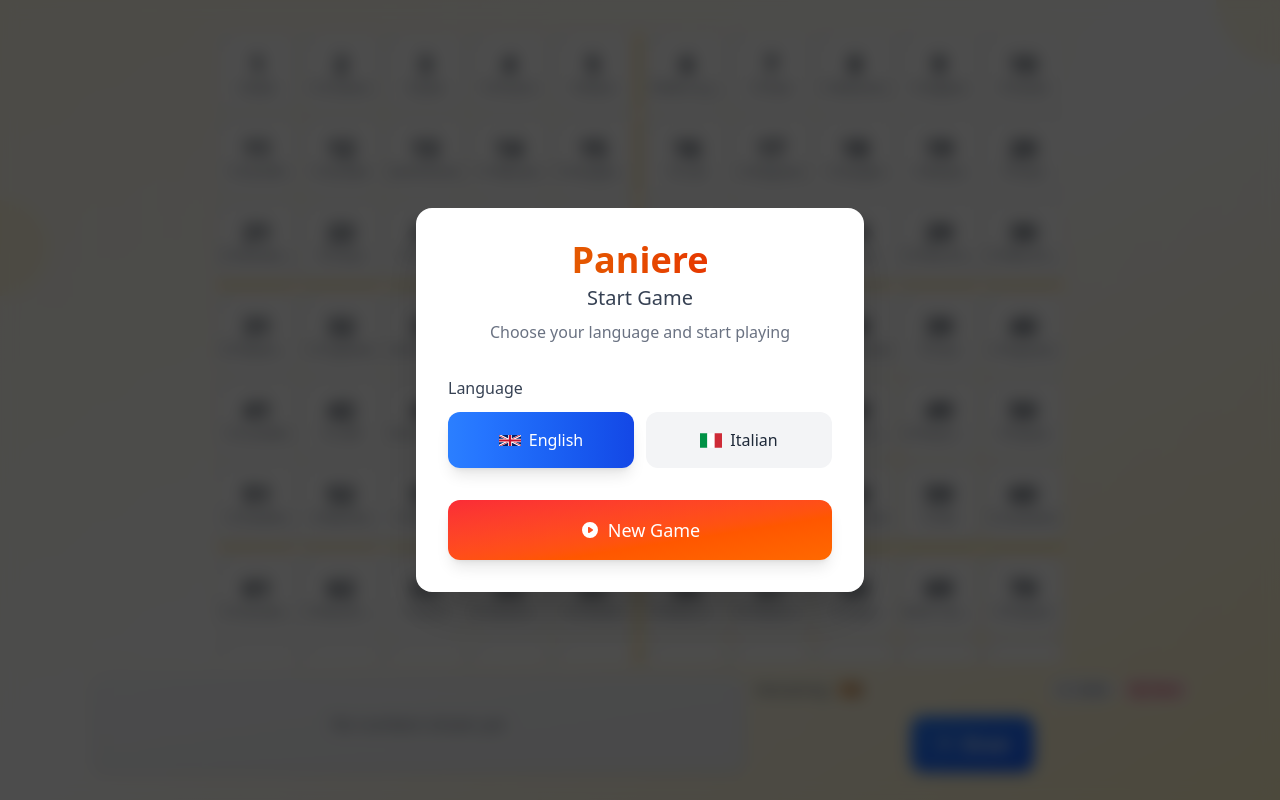
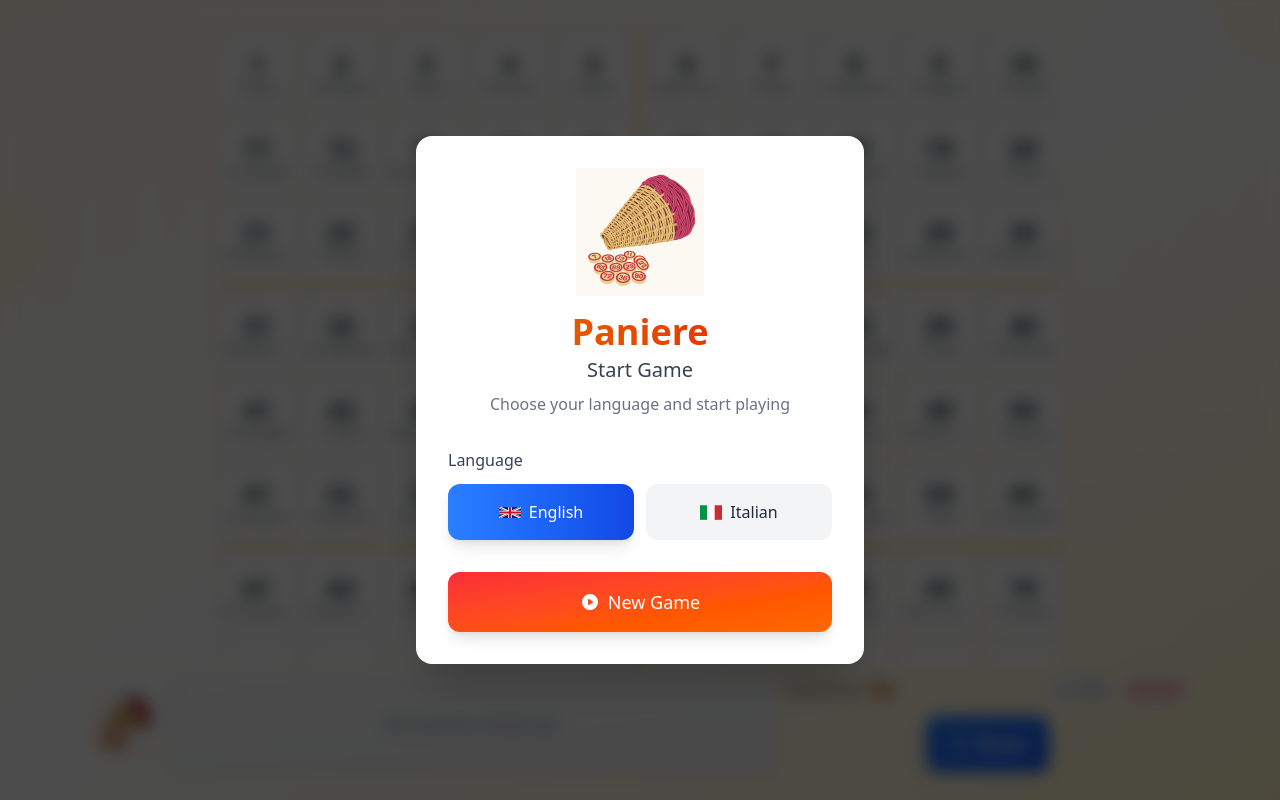
Before and after one commit to floroz/paniere, a React (Vite) app: page / in a window 1280 px wide. Built offline with nearby package versions, Linux system fonts and the light colour scheme.

Commit message:
feat: add paniere logo to footer and start modal, clear prize sequences on new draw

```diff
--- a/src/components/Footer/Footer.tsx
+++ b/src/components/Footer/Footer.tsx
@@ -12,12 +12,25 @@ interface FooterProps {
 const Footer = ({ onReset }: FooterProps) => {
   return (
     <div className="row-start-2 row-end-3 col-span-full hidden md:flex p-3 border-t border-amber-100/50 dark:border-gray-700/50">
-      <div className="w-full grid grid-cols-5 gap-3 h-full">
-        <div className="col-span-3 h-full">
-          <LastDraw />
+      <div className="w-full flex items-center">
+        {/* Paniere image (desktop only) */}
+        <div className="pr-3 flex-shrink-0">
+          <img
+            src="/images/paniere.png"
+            alt=""
+            className="h-16 w-16 object-contain"
+            aria-hidden="true"
+          />
         </div>
-        <div className="col-span-2 h-full">
-          <PaniereControls onReset={onReset} />
+
+        {/* Main footer content */}
+        <div className="flex-grow grid grid-cols-5 gap-3 h-full">
+          <div className="col-span-3 h-full">
+            <LastDraw />
+          </div>
+          <div className="col-span-2 h-full">
+            <PaniereControls onReset={onReset} />
+          </div>
         </div>
       </div>
     </div>
--- a/src/components/StartGameModal/StartGameModal.tsx
+++ b/src/components/StartGameModal/StartGameModal.tsx
@@ -51,6 +51,14 @@ const StartGameModal = ({ isOpen, onClose }: StartGameModalProps) => {
         onClick={(e) => e.stopPropagation()}
       >
         <div className="mb-8 text-center">
+          <div className="flex justify-center mb-4">
+            <img
+              src="/images/paniere.png"
+              alt="Paniere"
+              className="w-32 h-32 object-contain"
+              aria-hidden="true"
+            />
+          </div>
           <h1 className="text-4xl font-bold mb-1 bg-gradient-to-r from-amber-600 to-red-600 bg-clip-text text-transparent">
             Paniere
           </h1>
--- a/src/store/useGameStore.ts
+++ b/src/store/useGameStore.ts
@@ -55,6 +55,9 @@ export const useGameStore = create<GameStateWithActions>()(
         ).filter((num) => !drawn.includes(num));
 
         if (availableNumbers.length === 0) return;
+
+        // Clear any previous winning sequences before drawing a new number
+        usePrizeStore.getState().clearWinningSequences();
 
         const randomIndex = Math.floor(Math.random() * availableNumbers.length);
         const drawnNumber = availableNumbers[randomIndex];
```
